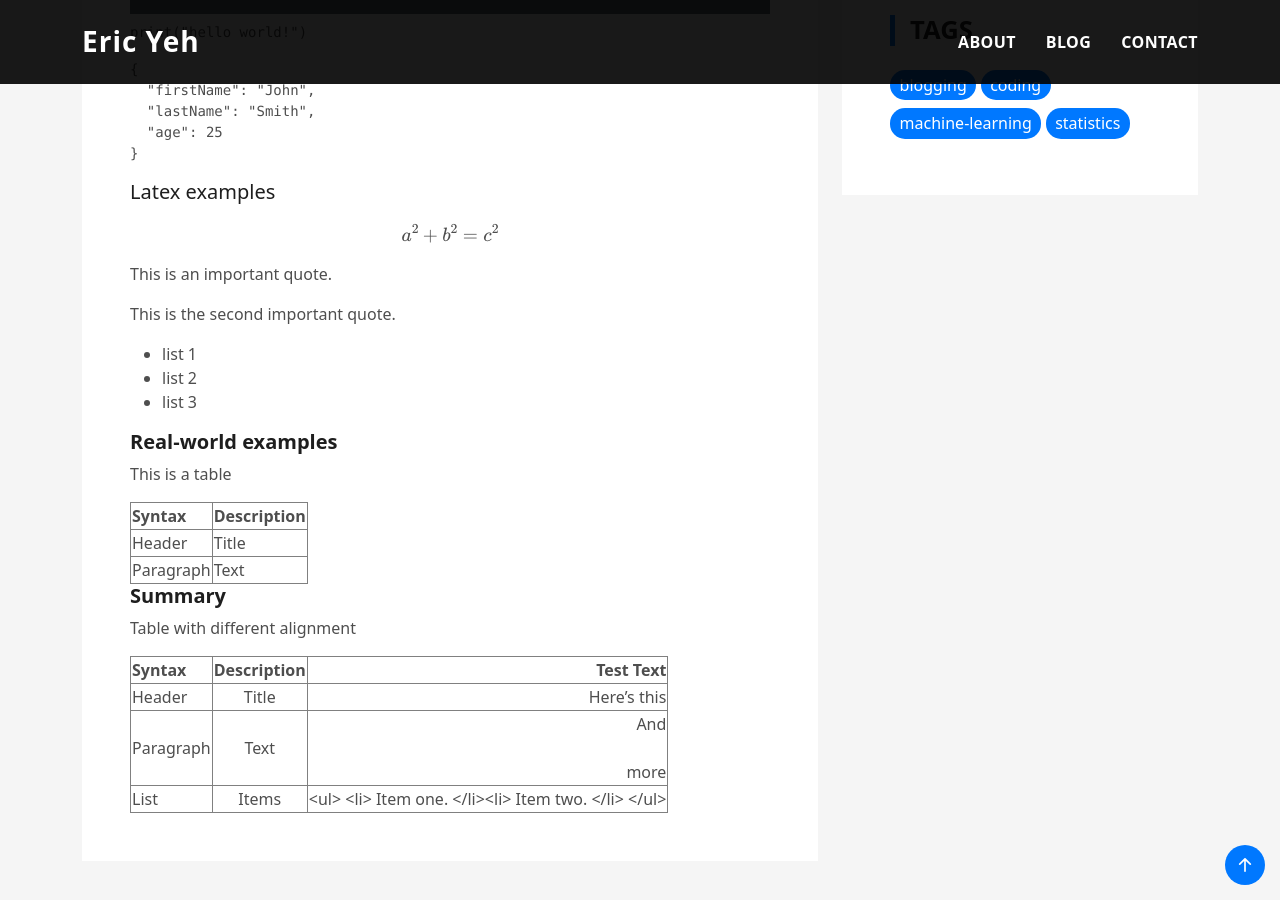
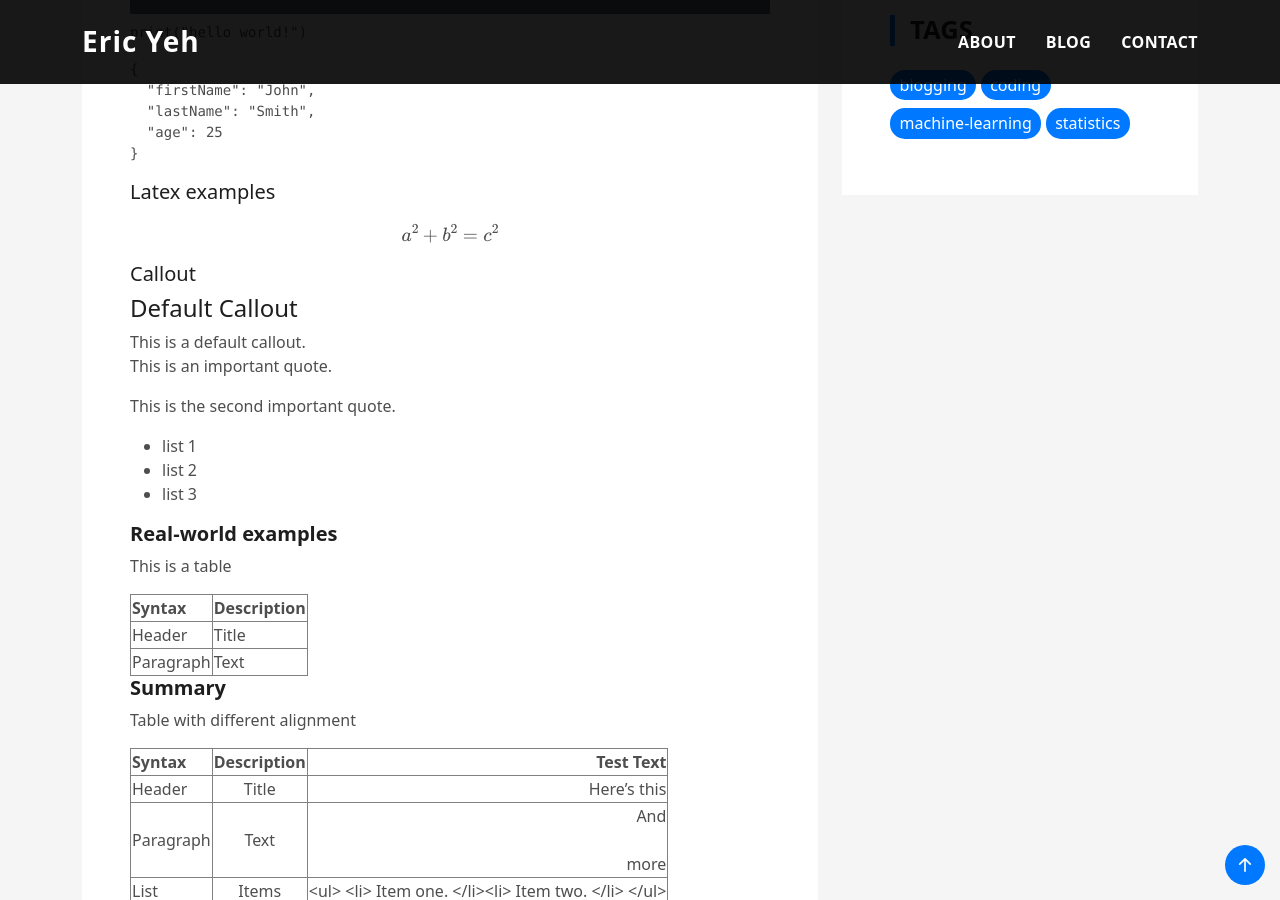
Before and after one commit to ericyeh-dr/ericyeh-dr.github.io, a Jekyll site: the page built from _posts/2022-04-07-test-blog.md, in a window 1280 px wide and 900 px high, scrolled down 947 px. Built offline with Jekyll 4.4.1, drawn with Linux system fonts in a browser that asks for light colours.

Commit message:
add callout

````diff
--- a/_posts/2022-04-07-test-blog.md
+++ b/_posts/2022-04-07-test-blog.md
@@ -42,7 +42,9 @@ Take a look at this link:
 inline codes are written like this `print("Hello world!")`
 Highlight importance <mark>very important words</mark>
 
-<div class="p-3 mb-2 bg-secondary text-white code">code example</div>
+<div class="p-3 mb-2 bg-secondary text-white code">
+  code example
+</div>
 
 
 ```python
@@ -64,6 +66,13 @@ print("hello world!")
   $$a^2 + b^2 = c^2$$
 {% endraw %}
 
+
+##### Callout
+
+<div class="callout callout-default">
+  <h4>Default Callout</h4>
+  This is a default callout.
+</div>
 
 > This is an important quote.
 
````
